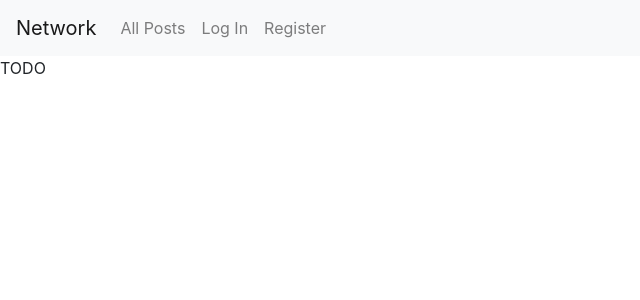
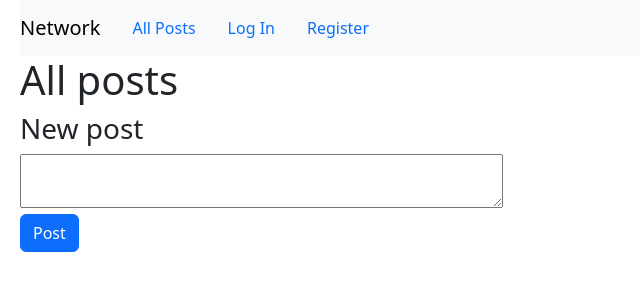
Before and after one commit to Stan-breaks/network_app_django, a Django app: page / in a window 1280 px wide. Shown: the top 300 px of the page, without its empty margins (0-640 px from the left). Run offline with Django 3.2, Linux system fonts and the light colour scheme; some libraries are stand-ins or nearby versions.

Commit message:
post api

```diff
--- a/network/static/network/styles.css
+++ b/network/static/network/styles.css
@@ -0,0 +1,3 @@
+body{
+    margin-left: 20px;
+}
--- a/network/templates/network/index.html
+++ b/network/templates/network/index.html
@@ -1,5 +1,16 @@
 {% extends "network/layout.html" %}
 
 {% block body %}
-    TODO
+ <h1>All posts</h1>
+<div id="newposts">
+    <h3>New post</h3>
+    <form action="{%url 'post'%}" method="post">
+        {%csrf_token%}
+        <textarea id="text" rows="2" cols="50"></textarea></br>
+        <button type="submit" class="btn btn-primary">Post</button>
+    </form>
+</div>
+    <div id="Posts">
+
+    </div>
 {% endblock %}
--- a/network/templates/network/layout.html
+++ b/network/templates/network/layout.html
@@ -4,8 +4,9 @@
 <html lang="en">
     <head>
         <title>{% block title %}Social Network{% endblock %}</title>
-        <link rel="stylesheet" href="https://stackpath.bootstrapcdn.com/bootstrap/4.4.1/css/bootstrap.min.css" integrity="sha384-Vkoo8x4CGsO3+Hhxv8T/Q5PaXtkKtu6ug5TOeNV6gBiFeWPGFN9MuhOf23Q9Ifjh" crossorigin="anonymous">
+        <link rel="stylesheet" href="https://cdn.jsdelivr.net/npm/bootstrap@5.3.1/dist/css/bootstrap.min.css" crossorigin="anonymous">
         <link href="{% static 'network/styles.css' %}" rel="stylesheet">
+        <script src="https://cdn.jsdelivr.net/npm/bootstrap@5.3.1/dist/js/bootstrap.bundle.min.js"></script>
     </head>
     <body>
 
@@ -13,7 +14,7 @@
             <a class="navbar-brand" href="#">Network</a>
 
             <div>
-              <ul class="navbar-nav mr-auto">
+              <ul class="nav">
                 {% if user.is_authenticated %}
                     <li class="nav-item">
                         <a class="nav-link" href="#"><strong>{{ user.username }}</strong></a>
--- a/network/urls.py
+++ b/network/urls.py
@@ -7,5 +7,6 @@ urlpatterns = [
     path("", views.index, name="index"),
     path("login", views.login_view, name="login"),
     path("logout", views.logout_view, name="logout"),
-    path("register", views.register, name="register")
+    path("register", views.register, name="register"),
+    path("post",views.post,name="post"),
 ]
--- a/network/views.py
+++ b/network/views.py
@@ -1,10 +1,11 @@
+import json
 from django.contrib.auth import authenticate, login, logout
 from django.db import IntegrityError
-from django.http import HttpResponse, HttpResponseRedirect
+from django.http import HttpResponse, HttpResponseRedirect,JsonResponse
 from django.shortcuts import render
 from django.urls import reverse
 
-from .models import User
+from .models import User,Post,Comment
 
 
 def index(request):
@@ -61,3 +62,18 @@ def register(request):
         return HttpResponseRedirect(reverse("index"))
     else:
         return render(request, "network/register.html")
+
+
+def post(request):
+    if request.method=='POST':
+        data= json.loads(request.body)
+        text=data.get("text")
+        if text=='':
+            return JsonResponse({"error":"Post is empty"},status=400)
+        post=Post(user=request.user,text=text)
+        post.save()
+        return JsonResponse({"message":"Post was successful"},status=200)
+    else:
+        posts=Post.objects.all()
+        posts=posts.order_by("-timestamp").all()
+        return JsonResponse([post.serialize() for post in posts],safe=False)
```
Also changed, not shown: network/models.py (+17 -0 lines), db.sqlite3, network/migrations/0002_post_comment.py (added).
